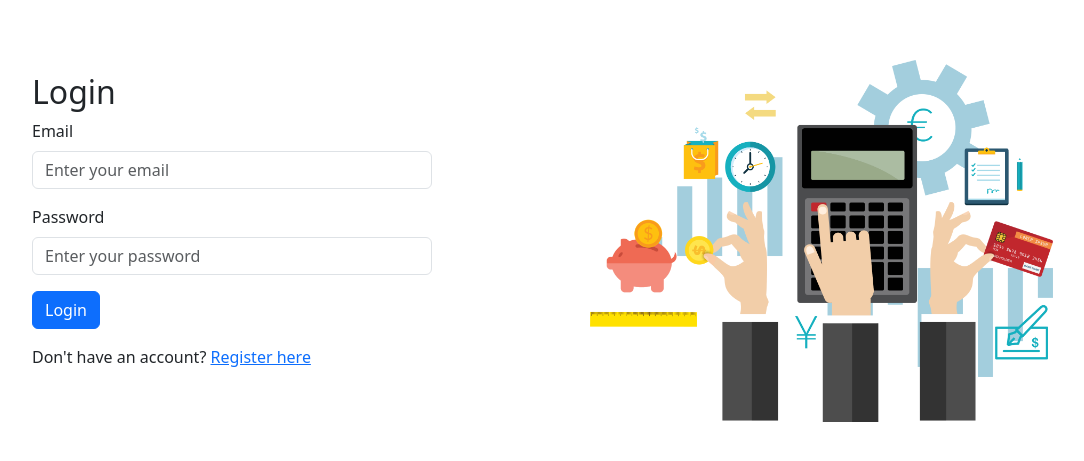
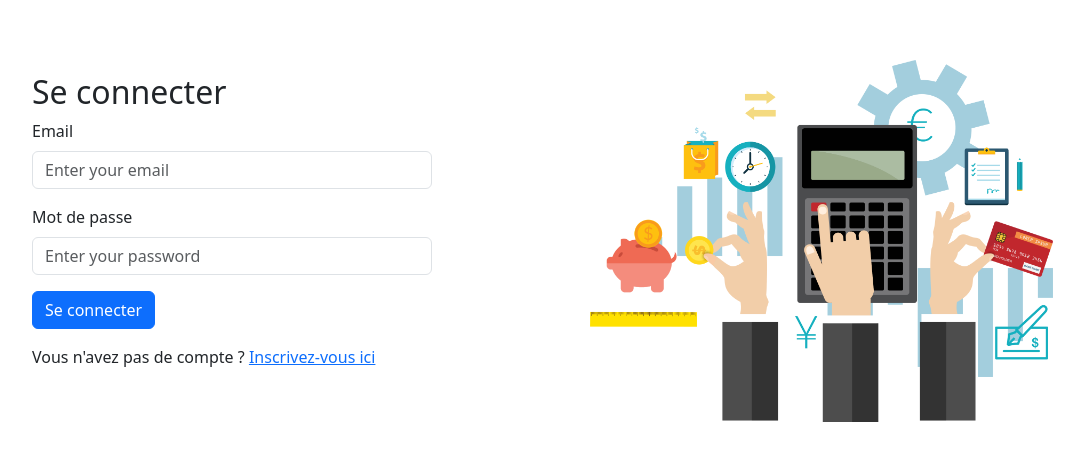
Before and after one commit to waruimoojin/Budgeting-app, a React (Create React App) app in the folder client/: page /login in a window 1280 px wide. Shown: the part 195-656 px from the top of the page, without its empty margins (62-1146 px from the left). Built offline with nearby package versions, Linux system fonts and the light colour scheme.

Commit message:
Change Langague

```diff
--- a/client/src/components/Login.js
+++ b/client/src/components/Login.js
@@ -1,6 +1,6 @@
 import React, { useState, useContext, useEffect } from 'react';
 import { useNavigate ,Link } from 'react-router-dom';
-import 'bootstrap/dist/css/bootstrap.min.css'; // Importez la feuille de style Bootstrap
+import 'bootstrap/dist/css/bootstrap.min.css';
 import loginImage from './pngegg.png';
 import {AuthContext} from "../App"
 
@@ -10,10 +10,10 @@ function Login() {
   const navigate = useNavigate();
 
   useEffect(() => {
-    // user shouln't be able to come here iuf they are logged in
+
     if(localStorage.getItem("token")){
-      navigate('/existingbudgets'); // not saving yet run you test first
-      // login and try to comeback to login again
+      navigate('/existingbudgets');
+
     }
   })
 
@@ -41,16 +41,16 @@ function Login() {
       localStorage.setItem('userId', data.userId);
 
       console.log("I should be running")
-   // Après une connexion réussie
+
       if (data.hasBudgets) {
-        navigate('/existingbudgets'); // Redirect to ExistingBudgets page
+        navigate('/existingbudgets');
       } else {
-        navigate('/budget'); // Redirect to Budget page for creating a new budget
+        navigate('/budget');
       }
       console.log("Here")
     } catch (error) {
       console.error('Error during login:', error.response.data.message);
-      // Handle login error (e.g., display error message)
+
     }
   };
 
@@ -59,7 +59,7 @@ function Login() {
       <div className="row justify-content-center align-items-center flex-grow-1">
         <div className="col-lg-6 text-start">
           <div className="login-container" style={{ maxWidth: '400px' }}>
-            <h2>Login</h2>
+            <h2>Se connecter</h2>
             <form onSubmit={handleSubmit}>
               <div className="mb-3">
                 <label htmlFor="email" className="form-label">Email</label>
@@ -74,7 +74,7 @@ function Login() {
                 />
               </div>
               <div className="mb-3">
-                <label htmlFor="password" className="form-label">Password</label>
+                <label htmlFor="password" className="form-label">Mot de passe</label>
                 <input
                   type="password"
                   id="password"
@@ -85,10 +85,10 @@ function Login() {
                   required
                 />
               </div>
-              <button type="submit" className="btn btn-primary">Login</button>
+              <button type="submit" className="btn btn-primary">Se connecter</button>
 
             </form>
-            <p className="mt-3">Don't have an account? <Link to="/register">Register here</Link>
+            <p className="mt-3">Vous n'avez pas de compte ? <Link to="/register">Inscrivez-vous ici</Link>
             </p>
           </div>
         </div>
--- a/client/src/components/Register.js
+++ b/client/src/components/Register.js
@@ -37,7 +37,7 @@ function Register() {
       <div className="row justify-content-center align-items-center flex-grow-1">
         <div className="col-lg-5"> {}
           <div className="register-container" style={{ maxWidth: '400px' }}> {}
-            <h2>Registre</h2>
+            <h2>S'inscrire</h2>
             <form onSubmit={handleSubmit}>
               <div className="mb-3">
                 <label htmlFor="email" className="form-label">Email</label>
@@ -63,7 +63,7 @@ function Register() {
                   required
                 />
               </div>
-              <button type="submit" className="btn btn-primary">Register</button>
+              <button type="submit" className="btn btn-primary">S'inscrire</button>
             </form>
           </div>
         </div>
--- a/client/src/pages/existingbudgets.js
+++ b/client/src/pages/existingbudgets.js
@@ -91,7 +91,7 @@ function ExistingBudget() {
         </div>
         <div className="col text-end">
           <button className="btn btn-primary" onClick={() => setShowAddBudgetForm(!showAddBudgetForm)}>
-            {showAddBudgetForm ? 'Hide Add Budget Form' : 'Add New Budget'}
+            {showAddBudgetForm ? 'Masquer le formulaire' : 'Ajouter un nouveau budget'}
           </button>
         </div>
       </div>
```
